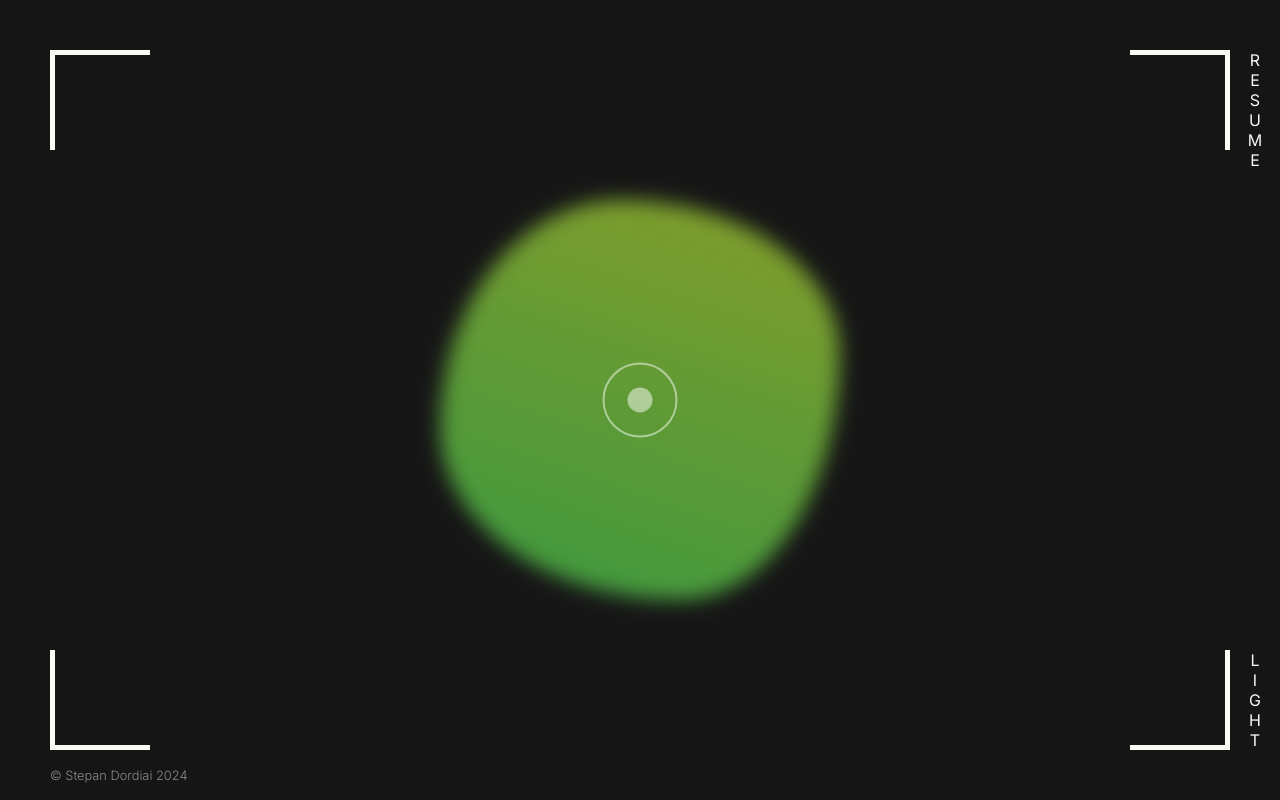
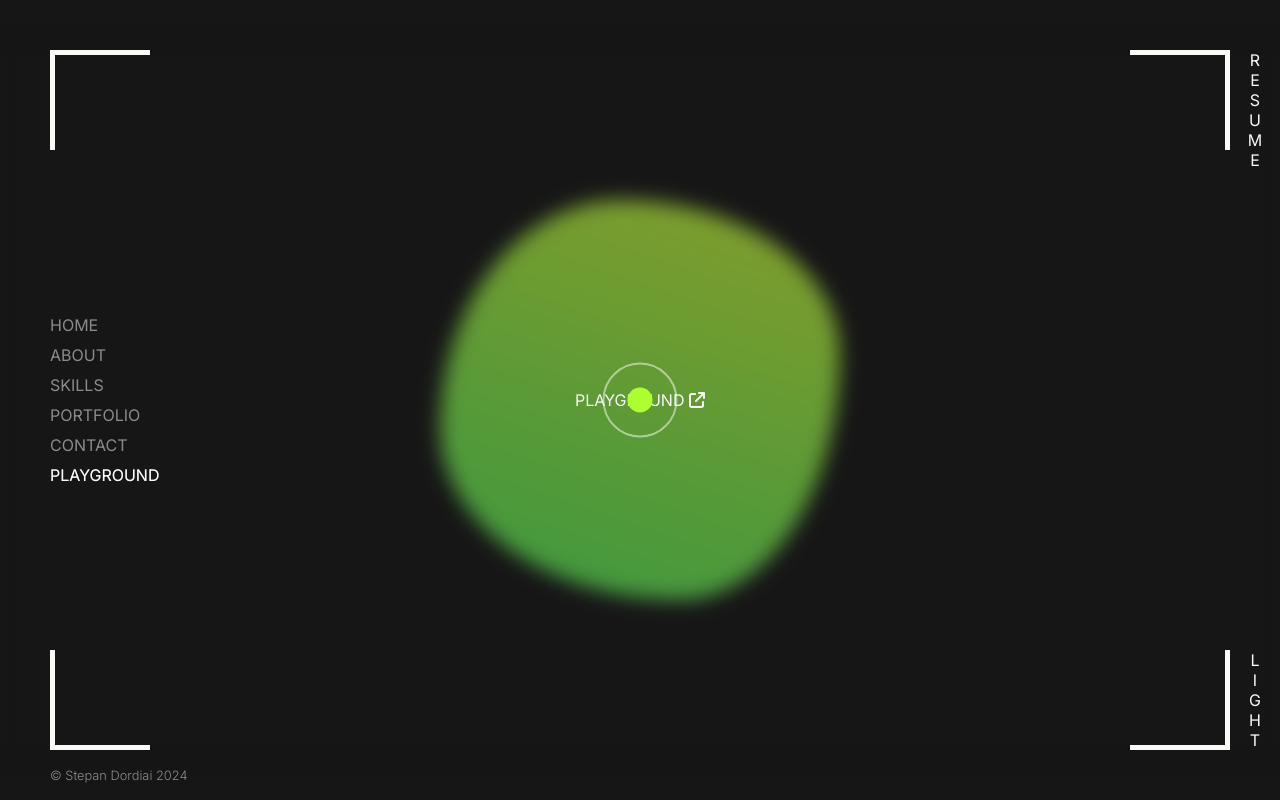
Before and after one commit to heeeyooo/stepan-dordiai, a React (Vite) app: page /playground in a window 1280 px wide. Built offline with nearby package versions, Linux system fonts and the light colour scheme.

Commit message:
Version 2.1

```diff
--- a/src/App.css
+++ b/src/App.css
@@ -6,7 +6,8 @@
   --active-color: #adff2f;
   --semi-transparent-color: #ffffff80;
   --glass-background: #ffffff40;
-  --background: #17171740;
+  --background: #17171780;
+  --bg-menu: #17171780;
 }
 
 body {
@@ -121,12 +122,16 @@ ul {
 
 #custom-cursor {
   position: fixed;
-  background-color: var(--semi-transparent-color);
+  background-color: var(--active-color);
   width: 25px;
   height: 25px;
   top: 50%;
   left: 50%;
   transform: translate(-50%, -50%);
+  display: flex;
+  justify-content: center;
+  align-items: center;
+  color: black;
   z-index: 100;
   border-radius: 50%;
   transition: width 0.2s, height 0.2s;
@@ -181,7 +186,7 @@ ul {
   top: calc(50% - 75px);
   width: 50px;
   height: 50px;
-  opacity: 0;
+  /* opacity: 0; */
   border-left: 5px solid var(--color);
   border-top: 5px solid var(--color);
   box-sizing: border-box;
@@ -214,7 +219,7 @@ ul {
   top: calc(50% - 75px);
   width: 50px;
   height: 50px;
-  opacity: 0;
+  /* opacity: 0; */
   border-right: 5px solid var(--color);
   border-top: 5px solid var(--color);
   box-sizing: border-box;
@@ -247,7 +252,7 @@ ul {
   bottom: calc(50% - 75px);
   width: 50px;
   height: 50px;
-  opacity: 0;
+  /* opacity: 0; */
   border-left: 5px solid var(--color);
   border-bottom: 5px solid var(--color);
   box-sizing: border-box;
@@ -278,7 +283,7 @@ ul {
   position: fixed;
   right: calc(50% - 75px);
   bottom: calc(50% - 75px);
-  opacity: 0;
+  /* opacity: 0; */
   width: 50px;
   height: 50px;
   border-right: 5px solid var(--color);
@@ -309,6 +314,8 @@ ul {
 
 @media screen and (width < 1000px) {
   .cube-top-left {
+    top: calc(50% - 50px);
+    left: calc(50% - 50px);
     width: 25px;
     height: 25px;
   }
@@ -331,6 +338,8 @@ ul {
   }
 
   .cube-top-right {
+    top: calc(50% - 50px);
+    right: calc(50% - 50px);
     width: 25px;
     height: 25px;
   }
@@ -353,6 +362,8 @@ ul {
   }
 
   .cube-bottom-left {
+    bottom: calc(50% - 50px);
+    left: calc(50% - 50px);
     width: 25px;
     height: 25px;
   }
@@ -375,6 +386,8 @@ ul {
   }
 
   .cube-bottom-right {
+    bottom: calc(50% - 50px);
+    right: calc(50% - 50px);
     width: 25px;
     height: 25px;
   }
--- a/src/App.jsx
+++ b/src/App.jsx
@@ -6,6 +6,7 @@ import About from "./pages/about/About";
 import Skills from "./pages/skills/Skills";
 import Portfolio from "./pages/portfolio/Portfolio";
 import Contact from "./pages/contact/Contact";
+import Playground from "./pages/playground/Playground";
 import Nav from "./components/nav/Nav";
 import DarkMode from "./components/darkMode/DarkMode";
 import Footer from "./components/footer/Footer";
@@ -48,6 +49,7 @@ function App() {
             <Route path="/skills" element={<Skills />} />
             <Route path="/portfolio" element={<Portfolio />} />
             <Route path="/contact" element={<Contact />} />
+            <Route path="/playground" element={<Playground />} />
           </Routes>
           <Footer />
         </Router>
--- a/src/components/darkMode/DarkMode.jsx
+++ b/src/components/darkMode/DarkMode.jsx
@@ -24,7 +24,7 @@ function DarkMode() {
       variables.style.setProperty("--background", "#faf9f632");
       // variables.style.setProperty("--animation-background", "#faf9f6");
       //
-      refBtn.current.innerHTML = "DARK";
+      refBtn.current.textContent = "DARK";
     } else {
       variables.style.setProperty("--main-background", "#171717");
       variables.style.setProperty("--color", "#faf9f6");
@@ -38,7 +38,7 @@ function DarkMode() {
       );
       variables.style.setProperty("--background", "#17171732");
       // variables.style.setProperty("--animation-background", "#171717");
-      refBtn.current.innerHTML = "LIGHT";
+      refBtn.current.textContent = "LIGHT";
     }
   }, [lightMode]);
 
@@ -50,10 +50,13 @@ function DarkMode() {
 
   function brightCursor() {
     document.querySelector("#custom-cursor").classList.add("active-cursor");
+    document.querySelector("#custom-cursor").textContent =
+      refBtn.current.textContent;
   }
 
   function lowerCursor() {
     document.querySelector("#custom-cursor").classList.remove("active-cursor");
+    document.querySelector("#custom-cursor").textContent = "";
   }
 
   return (
--- a/src/components/nav/Nav.css
+++ b/src/components/nav/Nav.css
@@ -1,91 +1,74 @@
 .nav {
   position: fixed;
-  left: -25px;
-  top: 25px;
-  bottom: 25px;
-  width: 25px;
+  left: -100px;
+  top: 0;
+  bottom: 0;
+  width: auto;
   display: flex;
   flex-direction: column;
   justify-content: center;
-  align-items: center;
-  z-index: 101;
+  align-items: start;
+  z-index: 110;
   animation: revealNav 1s forwards;
 }
 
 @keyframes revealNav {
   to {
-    left: 0;
+    left: 50px;
   }
 }
 
 .nav__list {
-  position: relative;
-  display: flex;
-  flex-direction: row;
+  margin: 0;
   padding: 0;
-  margin: 0;
-  height: 0;
-  overflow: hidden;
-  color: white;
-  transition: height 0.5s;
-  justify-content: left;
-  align-items: center;
-  gap: 10px;
-  writing-mode: vertical-lr;
-  text-orientation: upright;
-  letter-spacing: -2px;
-  overflow-y: auto;
-}
-
-/* WHEN TOGGLE BURGER BTN */
-.nav__list--active {
-  height: 449.2px !important;
 }
 
 .nav__link {
-  font-size: 12px;
-  color: var(--color);
-  font-weight: 300;
-  padding: 0;
-  transition: color 1s;
+  display: inline-block;
+  font-size: 16px;
+  margin: 5px 0;
+  background-color: var(--color);
+  width: 0;
+  background-clip: text;
+  -webkit-background-clip: text;
+  -webkit-text-fill-color: transparent;
+  transition: width 0.5s ease, background-color 1s;
+}
+
+.nav__link span {
+  background-color: var(--semi-transparent-color);
+  background-clip: text;
+  -webkit-background-clip: text;
+  -webkit-text-fill-color: transparent;
+  transition: background-color 1s;
 }
 
 .nav__link--active {
-  color: var(--active-color);
+  width: 100%;
+  transition: width 0.5s ease, background-color 1s;
 }
 
-@media screen and (width > 1000px) {
+@media screen and (width < 1000px) {
   .nav {
-    top: 50px;
-    bottom: 50px;
-    z-index: 99;
+    left: -50%;
+    width: 50%;
+    padding-left: 25px;
+    box-sizing: border-box;
+    background-color: var(--background);
+    backdrop-filter: blur(10px);
+    -webkit-backdrop-filter: blur(10px);
+    transform: translateX(0);
+    transition: transform 0.5s ease, background-color 1s;
   }
-  .nav__list {
-    display: flex;
-    flex-direction: column;
-    justify-content: center;
-    align-items: start;
-    top: 50%;
-    transform: translateY(-50%);
-    height: auto;
-    position: fixed;
-    /*  */
-    left: -100px;
-    /*  */
-    animation: revealNav 1s forwards;
-    writing-mode: initial;
-    gap: 0;
-    text-orientation: initial;
-    letter-spacing: normal;
-  }
+
   @keyframes revealNav {
     to {
-      left: 50px;
+      left: calc(-50% + 25px);
     }
   }
-  .nav__link {
-    display: inline-block;
-    font-size: 16px;
-    margin: 5px 0;
-  }
 }
+
+.nav--active {
+  transform: translateX(calc(100% - 25px));
+  transition: transform 0.5s ease, background-color 1s;
+}
--- a/src/components/nav/Nav.jsx
+++ b/src/components/nav/Nav.jsx
@@ -27,7 +27,7 @@ function Nav() {
             onMouseLeave={lowerCursor}
             to="/"
           >
-            HOME
+            <span>HOME</span>
           </NavLink>
         </li>
         <li>
@@ -39,7 +39,7 @@ function Nav() {
             onMouseLeave={lowerCursor}
             to="/about"
           >
-            ABOUT
+            <span>ABOUT</span>
           </NavLink>
         </li>
         <li>
@@ -51,7 +51,7 @@ function Nav() {
             onMouseLeave={lowerCursor}
             to="/skills"
           >
-            SKILLS
+            <span>SKILLS</span>
           </NavLink>
         </li>
         <li>
@@ -63,7 +63,7 @@ function Nav() {
             onMouseLeave={lowerCursor}
             to="/portfolio"
           >
-            PORTFOLIO
+            <span>PORTFOLIO</span>
           </NavLink>
         </li>
         <li>
@@ -75,7 +75,19 @@ function Nav() {
             onMouseLeave={lowerCursor}
             to="/contact"
           >
-            CONTACT
+            <span>CONTACT</span>
+          </NavLink>
+        </li>
+        <li>
+          <NavLink
+            className={({ isActive }) => {
+              return isActive ? activeLink : inactiveLink;
+            }}
+            onMouseEnter={brightCursor}
+            onMouseLeave={lowerCursor}
+            to="/playground"
+          >
+            <span>PLAYGROUND</span>
           </NavLink>
         </li>
       </ul>
--- a/src/components/project/Project.jsx
+++ b/src/components/project/Project.jsx
@@ -13,10 +13,12 @@ function Project({
 }) {
   function brightCursor() {
     document.querySelector("#custom-cursor").classList.add("active-cursor");
+    document.querySelector("#custom-cursor").textContent = `Link`;
   }
 
   function lowerCursor() {
     document.querySelector("#custom-cursor").classList.remove("active-cursor");
+    document.querySelector("#custom-cursor").textContent = ``;
   }
   return (
     <>
--- a/src/pages/contact/Contact.jsx
+++ b/src/pages/contact/Contact.jsx
@@ -11,12 +11,14 @@ function Contact() {
     }, 3000);
   }
 
-  function brightCursor() {
+  function brightCursor(props) {
     document.querySelector("#custom-cursor").classList.add("active-cursor");
+    document.querySelector("#custom-cursor").innerHTML = props;
   }
 
-  function lowerCursor() {
+  function lowerCursor(props) {
     document.querySelector("#custom-cursor").classList.remove("active-cursor");
+    document.querySelector("#custom-cursor").innerHTML = props;
   }
 
   return (
@@ -24,8 +26,8 @@ function Contact() {
       <div className="email-container">
         <form action="mailto:stepandordiai@gmail.com">
           <input
-            onMouseEnter={brightCursor}
-            onMouseLeave={lowerCursor}
+            onMouseEnter={() => brightCursor("Email")}
+            onMouseLeave={() => lowerCursor("")}
             className="email-input"
             type="submit"
             value="stepandordiai@gmail.com"
@@ -34,8 +36,8 @@ function Contact() {
         <span>|</span>
         <button
           className="email-copy-btn"
-          onMouseEnter={brightCursor}
-          onMouseLeave={lowerCursor}
+          onMouseEnter={() => brightCursor("Copy")}
+          onMouseLeave={() => lowerCursor("")}
           onClick={copyEmail}
         >
           Copy
@@ -44,8 +46,8 @@ function Contact() {
 
       <div className="socials-container">
         <a
-          onMouseEnter={brightCursor}
-          onMouseLeave={lowerCursor}
+          onMouseEnter={() => brightCursor("gitHub")}
+          onMouseLeave={() => lowerCursor("")}
           className="social-github"
           href="https://github.com/heeeyooo"
           target="_blank"
@@ -53,8 +55,8 @@ function Contact() {
           <i className="fa-brands fa-github"></i>
         </a>
         <a
-          onMouseEnter={brightCursor}
-          onMouseLeave={lowerCursor}
+          onMouseEnter={() => brightCursor("Instagram")}
+          onMouseLeave={() => lowerCursor("")}
           className="social-instagram"
           href="https://www.instagram.com/heeeyooo_?igsh=N2ZreTdicmF1dDlk&utm_source=qr"
           target="_blank"
@@ -62,8 +64,8 @@ function Contact() {
           <i className="fa-brands fa-instagram"></i>
         </a>
         <a
-          onMouseEnter={brightCursor}
-          onMouseLeave={lowerCursor}
+          onMouseEnter={() => brightCursor("Facebook")}
+          onMouseLeave={() => lowerCursor("")}
           className="social-facebook"
           href="https://www.facebook.com/stepan.dordyay.5"
           target="_blank"
@@ -71,8 +73,8 @@ function Contact() {
           <i className="fa-brands fa-facebook"></i>
         </a>
         <a
-          onMouseEnter={brightCursor}
-          onMouseLeave={lowerCursor}
+          onMouseEnter={() => brightCursor("Twitter")}
+          onMouseLeave={() => lowerCursor("")}
           className="social-twitter"
           href="https://twitter.com/Heeeyooo_"
           target="_blank"
@@ -80,8 +82,8 @@ function Contact() {
           <i className="fa-brands fa-x-twitter"></i>
         </a>
         <a
-          onMouseEnter={brightCursor}
-          onMouseLeave={lowerCursor}
+          onMouseEnter={() => brightCursor("Twitch")}
+          onMouseLeave={() => lowerCursor("")}
           className="social-twitch"
           href="https://www.twitch.tv/heeeyooo_"
           target="_blank"
@@ -89,8 +91,8 @@ function Contact() {
           <i className="fa-brands fa-twitch"></i>
         </a>
         <a
-          onMouseEnter={brightCursor}
-          onMouseLeave={lowerCursor}
+          onMouseEnter={() => brightCursor("LinkedIn")}
+          onMouseLeave={() => lowerCursor("")}
           className="social-linkedin"
           href="https://www.linkedin.com/in/stepan-dordiai-245715310"
           target="_blank"
@@ -98,8 +100,8 @@ function Contact() {
           <i className="fa-brands fa-linkedin"></i>
         </a>
         <a
-          onMouseEnter={brightCursor}
-          onMouseLeave={lowerCursor}
+          onMouseEnter={() => brightCursor("Behance")}
+          onMouseLeave={() => lowerCursor("")}
           className="social-behance"
           href="https://www.behance.net/stepandordiai"
           target="_blank"
--- /dev/null
+++ b/src/pages/playground/Playground.css
@@ -0,0 +1,16 @@
+.playground {
+  position: fixed;
+  top: 50%;
+  left: 50%;
+  translate: -50% -50%;
+  color: var(--color);
+  transition: color 1s;
+  opacity: 0;
+  animation: revealPlayground 1s forwards;
+}
+
+@keyframes revealPlayground {
+  to {
+    opacity: 1;
+  }
+}
--- /dev/null
+++ b/src/pages/playground/Playground.jsx
@@ -0,0 +1,11 @@
+import "./Playground.css";
+
+const Playground = () => {
+  return (
+    <a className="playground" href="">
+      PLAYGROUND <i className="fa-solid fa-arrow-up-right-from-square"></i>
+    </a>
+  );
+};
+
+export default Playground;
```
Also changed, not shown: src/components/burgerBtn/BurgerBtn.css (+10 -6 lines), src/components/burgerBtn/BurgerBtn.jsx (+9 -20 lines).
